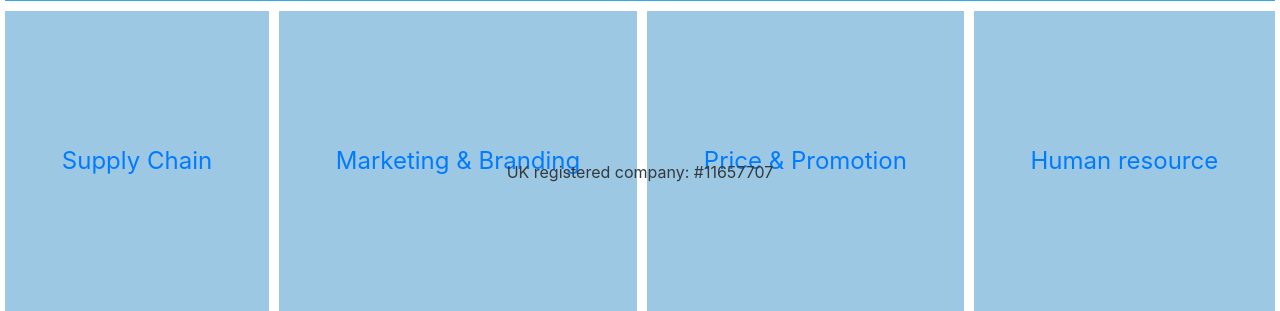
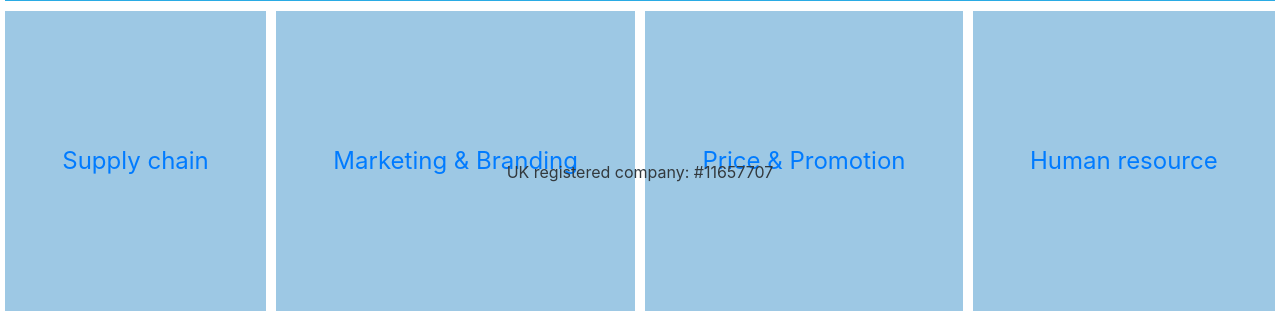
Before and after one commit to animaloftheyear/anatech, a Flask app: page / in a window 1280 px wide. Shown: the part 600-911 px from the top of the page. Run offline with Flask 2, Linux system fonts and the light colour scheme; some libraries are stand-ins or nearby versions.

Commit message:
minor typo correction

```diff
--- a/templates/index.html
+++ b/templates/index.html
@@ -9,7 +9,7 @@
             <h1>Delicious and affordable data & analytics service for restaurants.</h1>
         </div>
             <div class="grid-container">
-            <div class="item-group1" title="Click to find out more"><a href="/what">Supply Chain</a></div>
+            <div class="item-group1" title="Click to find out more"><a href="/what">Supply chain</a></div>
             <div class="item-group1" title="Click to find out more"><a href="/what">Marketing & Branding</a></div>
             <div class="item-group1" title="Click to find out more"><a href="/what">Price & Promotion</a></div>
             <div class="item-group1" title="Click to find out more"><a href="/what">Human resource</a></div>
```
